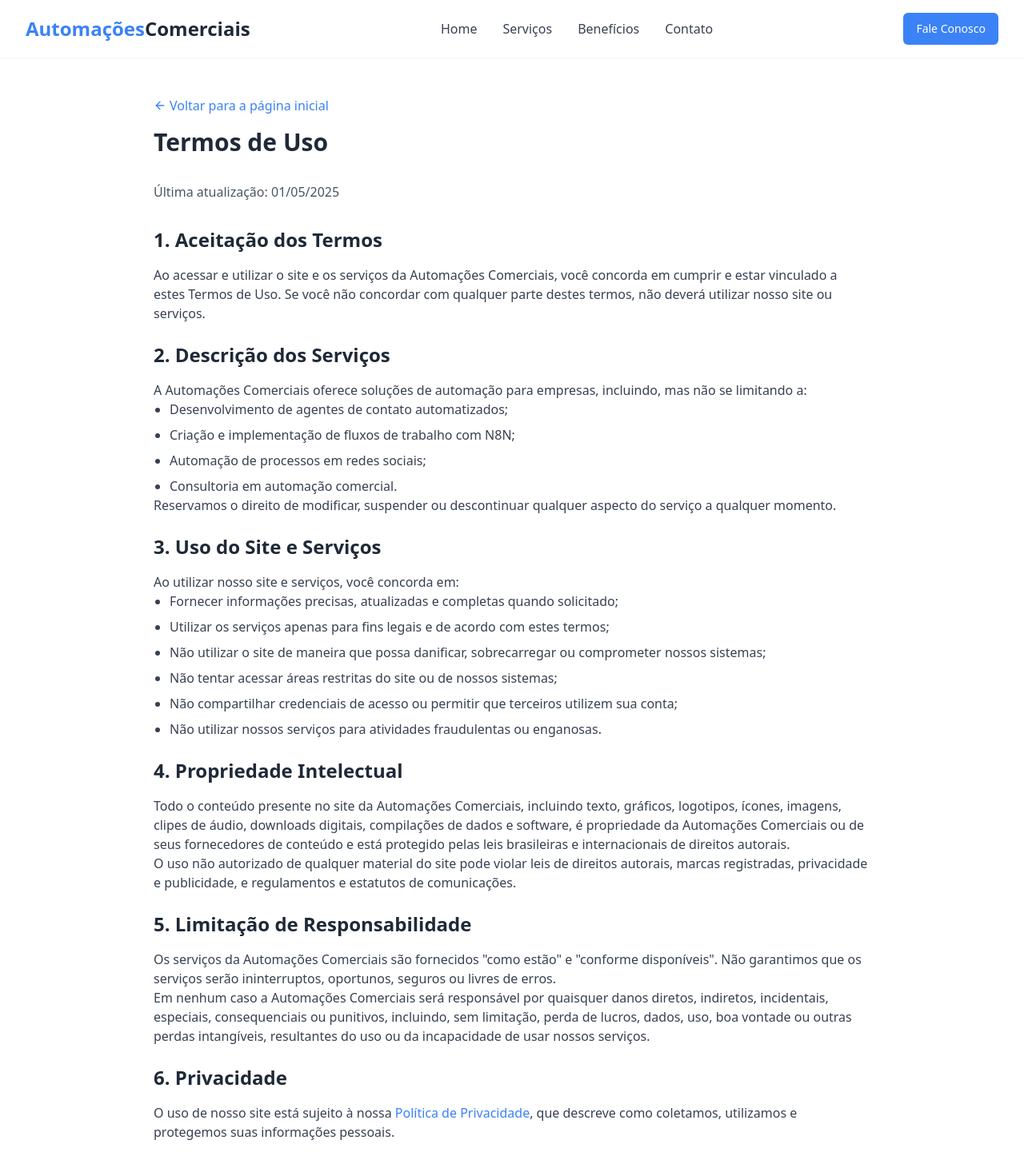
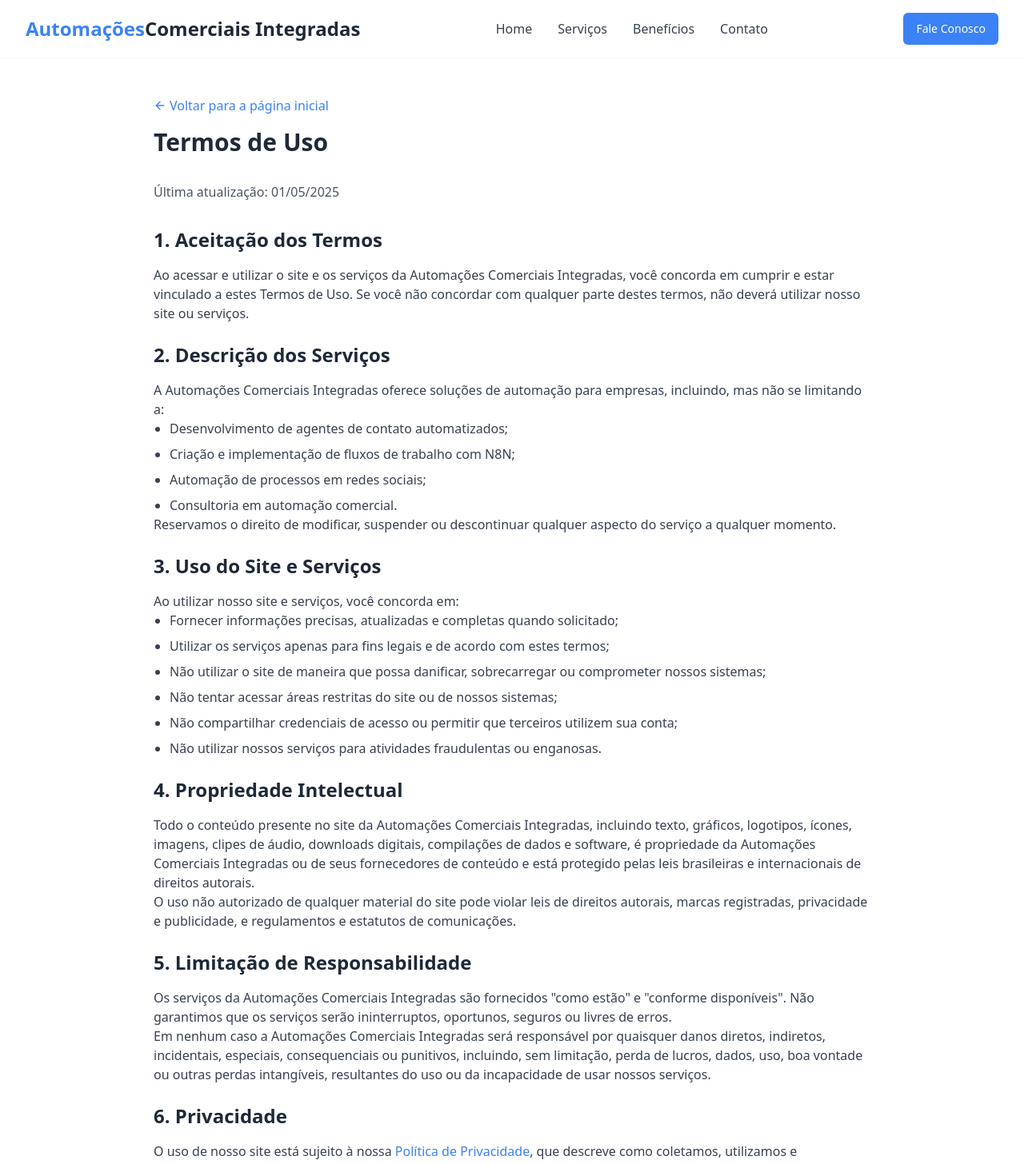
Before and after one commit to automacoescomerciaisintegradas/fluxo-conecta-automates, a React (Vite) app: page /termos-de-uso in a window 1280 px wide. Shown: the top 1456 px of the page at 80% size. Built offline with nearby package versions, Linux system fonts and the light colour scheme.

Commit message:
refactor: Rename "Automações Comerciais"
Rename all instances of "Automações Comerciais" to "Automações Comerciais Integradas".

```diff
--- a/index.html
+++ b/index.html
@@ -4,11 +4,11 @@
   <head>
     <meta charset="UTF-8" />
     <meta name="viewport" content="width=device-width, initial-scale=1.0" />
-    <title>Automações Comerciais | Agentes de contato, N8N, Automações de Redes Sociais</title>
+    <title>Automações Comerciais Integradas | Agentes de contato, N8N, Automações de Redes Sociais</title>
     <meta name="description" content="Soluções personalizadas de automação para seu negócio. Criação de agentes de contato, fluxo de N8N e automações de postagens nas redes sociais." />
-    <meta name="author" content="Automações Comerciais" />
+    <meta name="author" content="Automações Comerciais Integradas" />
 
-    <meta property="og:title" content="Automações Comerciais | Soluções de Automação" />
+    <meta property="og:title" content="Automações Comerciais Integradas | Soluções de Automação" />
     <meta property="og:description" content="Soluções personalizadas de automação para seu negócio. Criação de agentes de contato, fluxo de N8N e automações de postagens nas redes sociais." />
     <meta property="og:type" content="website" />
     <meta property="og:image" content="https://lovable.dev/opengraph-image-p98pqg.png" />
--- a/src/components/Footer.tsx
+++ b/src/components/Footer.tsx
@@ -1,4 +1,3 @@
-
 import { Facebook, Instagram, Linkedin, Mail } from "lucide-react";
 import { Link } from "react-router-dom";
 
@@ -11,7 +10,7 @@ const Footer = () => {
         <div className="grid grid-cols-1 md:grid-cols-2 lg:grid-cols-4 gap-8">
           <div>
             <h3 className="text-xl font-bold mb-4">
-              <span className="text-automation-blue">Automações</span> Comerciais
+              <span className="text-automation-blue">Automações</span> Comerciais Integradas
             </h3>
             <p className="text-gray-400 mb-6">
               Soluções de automação personalizadas para o seu negócio.
@@ -65,7 +64,7 @@ const Footer = () => {
         </div>
 
         <div className="mt-12 pt-8 border-t border-gray-800 text-center text-gray-400">
-          <p>&copy; {currentYear} Automações Comerciais. Todos os direitos reservados.</p>
+          <p>&copy; {currentYear} Automações Comerciais Integradas. Todos os direitos reservados.</p>
           <p className="mt-2 flex justify-center space-x-4">
             <Link to="/politica-de-privacidade" className="hover:text-white transition-colors">Política de Privacidade</Link>
             <Link to="/termos-de-uso" className="hover:text-white transition-colors">Termos de Uso</Link>
--- a/src/components/Navbar.tsx
+++ b/src/components/Navbar.tsx
@@ -16,7 +16,7 @@ const Navbar = () => {
           <div className="flex items-center">
             <a href="/" className="flex items-center">
               <span className="text-2xl font-bold text-automation-blue">Automações</span>
-              <span className="text-2xl font-bold text-gray-800">Comerciais</span>
+              <span className="text-2xl font-bold text-gray-800">Comerciais Integradas</span>
             </a>
           </div>
 
--- a/src/pages/PrivacyPolicy.tsx
+++ b/src/pages/PrivacyPolicy.tsx
@@ -1,4 +1,3 @@
-
 import { ArrowLeft } from "lucide-react";
 import { Link } from "react-router-dom";
 import Footer from "@/components/Footer";
@@ -26,7 +25,7 @@ const PrivacyPolicy = () => {
             <section>
               <h2 className="text-2xl font-semibold text-gray-800 mb-4">1. Introdução</h2>
               <p>
-                A Automações Comerciais está comprometida em proteger a privacidade e os dados pessoais dos usuários, em conformidade com a Lei Geral de Proteção de Dados Pessoais (LGPD), Lei nº 13.709/2018, e demais normas aplicáveis.
+                A Automações Comerciais Integradas está comprometida em proteger a privacidade e os dados pessoais dos usuários, em conformidade com a Lei Geral de Proteção de Dados Pessoais (LGPD), Lei nº 13.709/2018, e demais normas aplicáveis.
               </p>
               <p>
                 Esta Política de Privacidade descreve como coletamos, utilizamos, armazenamos, compartilhamos e protegemos os seus dados pessoais quando você acessa nosso site, utiliza nossos serviços ou interage conosco de qualquer forma.
--- a/src/pages/TermsOfUse.tsx
+++ b/src/pages/TermsOfUse.tsx
@@ -1,4 +1,3 @@
-
 import { ArrowLeft } from "lucide-react";
 import { Link } from "react-router-dom";
 import Footer from "@/components/Footer";
@@ -26,14 +25,14 @@ const TermsOfUse = () => {
             <section>
               <h2 className="text-2xl font-semibold text-gray-800 mb-4">1. Aceitação dos Termos</h2>
               <p>
-                Ao acessar e utilizar o site e os serviços da Automações Comerciais, você concorda em cumprir e estar vinculado a estes Termos de Uso. Se você não concordar com qualquer parte destes termos, não deverá utilizar nosso site ou serviços.
+                Ao acessar e utilizar o site e os serviços da Automações Comerciais Integradas, você concorda em cumprir e estar vinculado a estes Termos de Uso. Se você não concordar com qualquer parte destes termos, não deverá utilizar nosso site ou serviços.
               </p>
             </section>
 
             <section>
               <h2 className="text-2xl font-semibold text-gray-800 mb-4">2. Descrição dos Serviços</h2>
               <p>
-                A Automações Comerciais oferece soluções de automação para empresas, incluindo, mas não se limitando a:
+                A Automações Comerciais Integradas oferece soluções de automação para empresas, incluindo, mas não se limitando a:
               </p>
               <ul className="list-disc pl-5 space-y-2">
                 <li>Desenvolvimento de agentes de contato automatizados;</li>
@@ -62,7 +61,7 @@ const TermsOfUse = () => {
             <section>
               <h2 className="text-2xl font-semibold text-gray-800 mb-4">4. Propriedade Intelectual</h2>
               <p>
-                Todo o conteúdo presente no site da Automações Comerciais, incluindo texto, gráficos, logotipos, ícones, imagens, clipes de áudio, downloads digitais, compilações de dados e software, é propriedade da Automações Comerciais ou de seus fornecedores de conteúdo e está protegido pelas leis brasileiras e internacionais de direitos autorais.
+                Todo o conteúdo presente no site da Automações Comerciais Integradas, incluindo texto, gráficos, logotipos, ícones, imagens, clipes de áudio, downloads digitais, compilações de dados e software, é propriedade da Automações Comerciais Integradas ou de seus fornecedores de conteúdo e está protegido pelas leis brasileiras e internacionais de direitos autorais.
               </p>
               <p>
                 O uso não autorizado de qualquer material do site pode violar leis de direitos autorais, marcas registradas, privacidade e publicidade, e regulamentos e estatutos de comunicações.
@@ -72,10 +71,10 @@ const TermsOfUse = () => {
             <section>
               <h2 className="text-2xl font-semibold text-gray-800 mb-4">5. Limitação de Responsabilidade</h2>
               <p>
-                Os serviços da Automações Comerciais são fornecidos "como estão" e "conforme disponíveis". Não garantimos que os serviços serão ininterruptos, oportunos, seguros ou livres de erros.
+                Os serviços da Automações Comerciais Integradas são fornecidos "como estão" e "conforme disponíveis". Não garantimos que os serviços serão ininterruptos, oportunos, seguros ou livres de erros.
               </p>
               <p>
-                Em nenhum caso a Automações Comerciais será responsável por quaisquer danos diretos, indiretos, incidentais, especiais, consequenciais ou punitivos, incluindo, sem limitação, perda de lucros, dados, uso, boa vontade ou outras perdas intangíveis, resultantes do uso ou da incapacidade de usar nossos serviços.
+                Em nenhum caso a Automações Comerciais Integradas será responsável por quaisquer danos diretos, indiretos, incidentais, especiais, consequenciais ou punitivos, incluindo, sem limitação, perda de lucros, dados, uso, boa vontade ou outras perdas intangíveis, resultantes do uso ou da incapacidade de usar nossos serviços.
               </p>
             </section>
 
```
